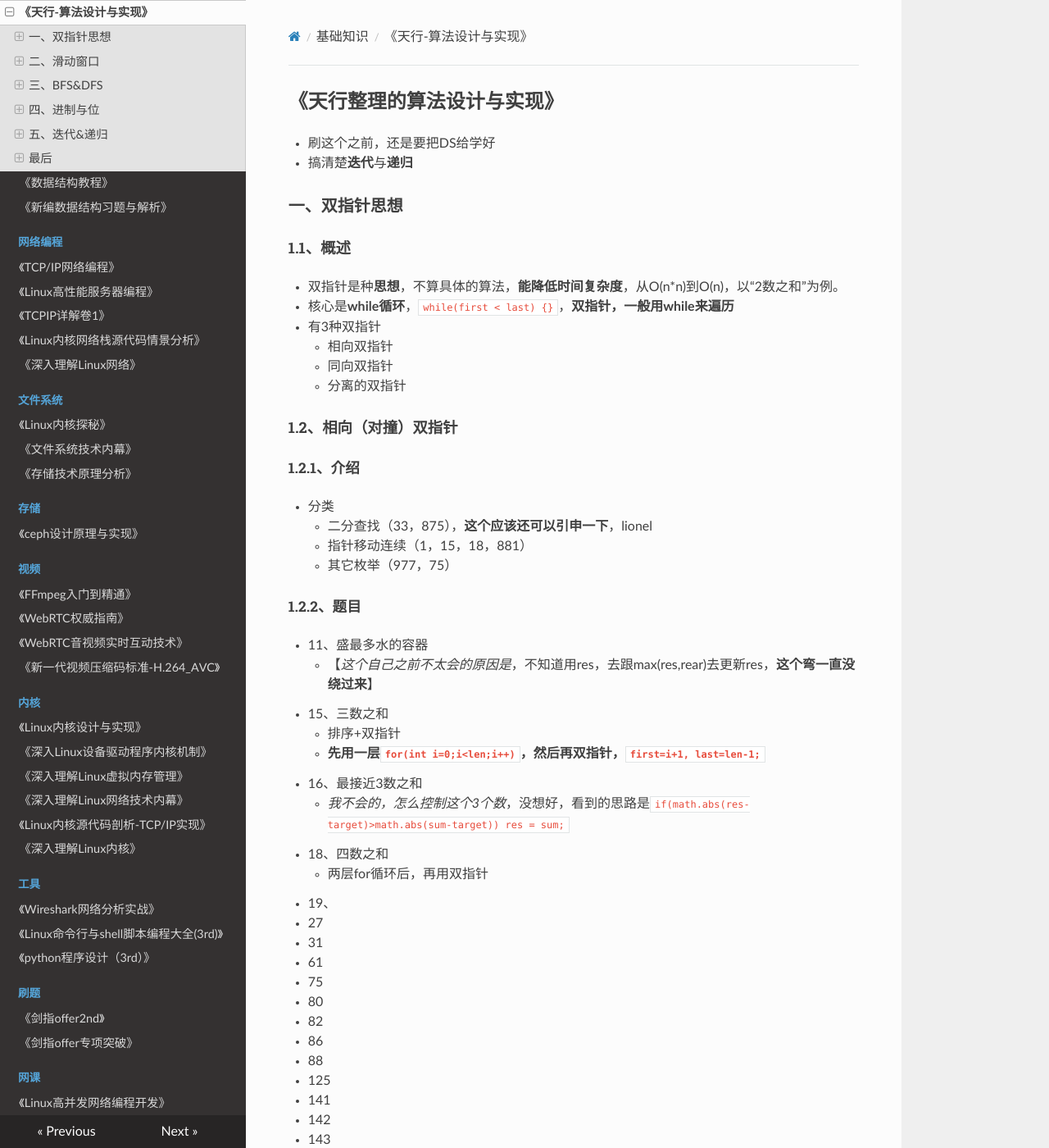
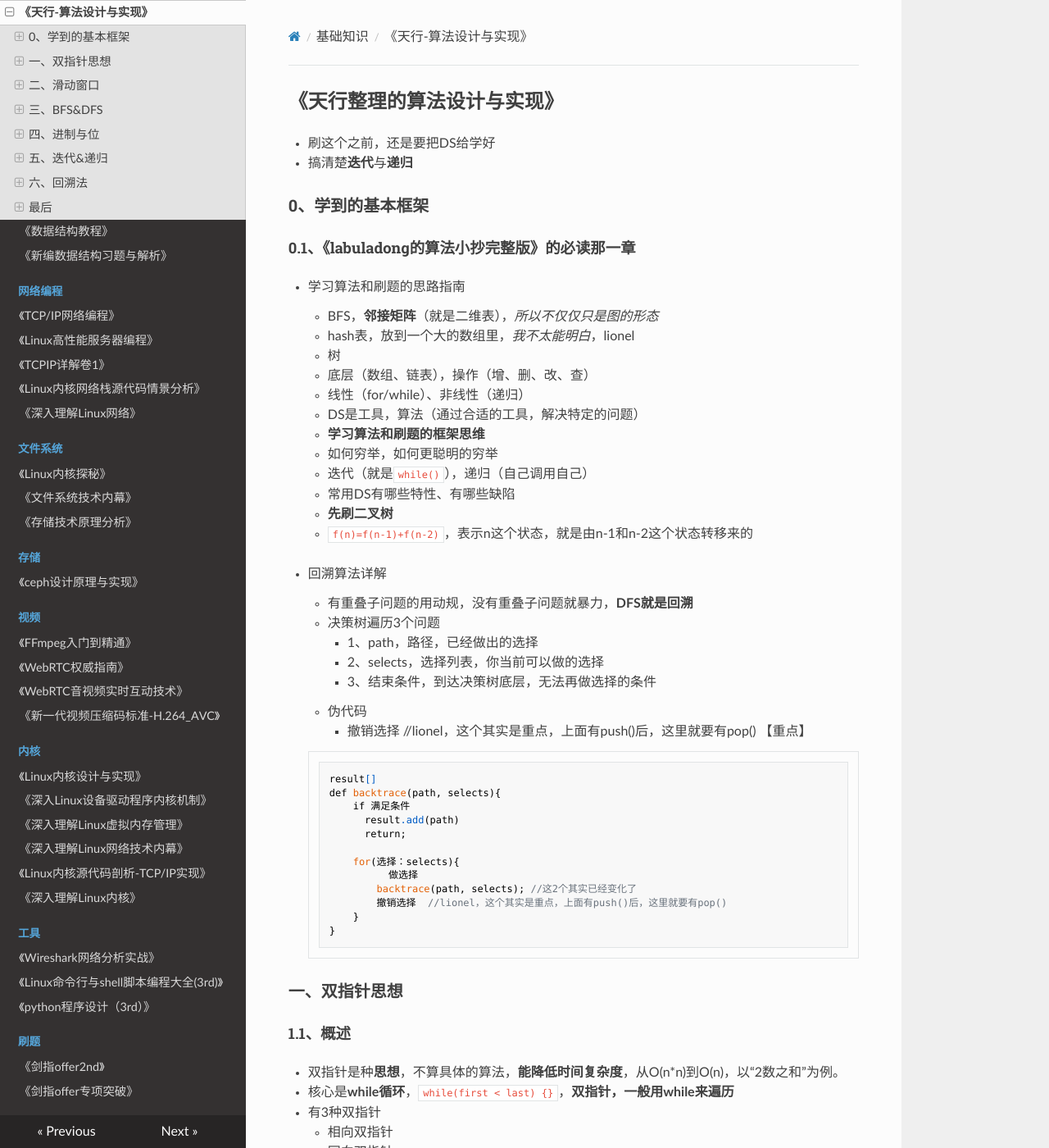
Before and after one commit to wolflion/booknotes, an MkDocs documentation site: the page built from docs/408/天行-算法设计与实现.md, in a window 1280 px wide and 1400 px high. Shown: the whole window at 82% size. Built offline with MkDocs 1.6.1, drawn with Linux system fonts in a browser that asks for light colours; nearby versions of some CDN libraries; some of the changed text lies outside the part shown.

Commit message:
Update 天行-算法设计与实现.md

````diff
--- a/docs/408/天行-算法设计与实现.md
+++ b/docs/408/天行-算法设计与实现.md
@@ -2,6 +2,54 @@
 
 + 刷这个之前，还是要把DS给学好
 + 搞清楚**迭代**与**递归**
+
+### 0、学到的基本框架
+
+#### 0.1、《labuladong的算法小抄完整版》的必读那一章
+
++ 学习算法和刷题的思路指南
+
+  + BFS，**邻接矩阵**（就是二维表），*所以不仅仅只是图的形态*
+  + hash表，放到一个大的数组里，*我不太能明白*，lionel
+  + 树
+  + 底层（数组、链表），操作（增、删、改、查）
+  + 线性（for/while）、非线性（递归）
+  + DS是工具，算法（通过合适的工具，解决特定的问题）
+  + **学习算法和刷题的框架思维**
+  + 如何穷举，如何更聪明的穷举
+  + 迭代（就是`while()`），递归（自己调用自己）
+  + 常用DS有哪些特性、有哪些缺陷
+  + **先刷二叉树**
+  + `f(n)=f(n-1)+f(n-2)`，表示n这个状态，就是由n-1和n-2这个状态转移来的
+
++ 回溯算法详解
+
+  + 有重叠子问题的用动规，没有重叠子问题就暴力，**DFS就是回溯**
+  + 决策树遍历3个问题
+    + 1、path，路径，已经做出的选择
+    + 2、selects，选择列表，你当前可以做的选择
+    + 3、结束条件，到达决策树底层，无法再做选择的条件
+  + 伪代码
+    + 撤销选择  //lionel，这个其实是重点，上面有push()后，这里就要有pop()  【重点】
+
+  ```python
+  result[]
+  def backtrace(path, selects){
+      if 满足条件
+      	result.add(path)
+      	return;
+
+      for(选择：selects){
+         	做选择
+          backtrace(path, selects); //这2个其实已经变化了
+          撤销选择  //lionel，这个其实是重点，上面有push()后，这里就要有pop()
+      }
+  }
+  ```
+
+
+
+
 
 ### 一、双指针思想
 
@@ -199,9 +247,16 @@ void bfs(int s){
 
 #### 3.3、DFS
 
++ 我没有真的弄懂这个DFS的过程，**还是要自己手撕一下，这个图怎么画，以及元素怎么流动**
++ visual go的官网
++ blog.lufficc.com，多动态图详解二叉搜索树
+
+##### 3.3.1、概述
+
 #### ref
 
 + [浅谈BFS模板思路(一)](https://blog.csdn.net/weixin_44572229/article/details/121304289)
++ [广度优先搜索遍历（BFS）在二维数组上的应用例题讲解](https://blog.csdn.net/cug_cxy/article/details/120392884)
 
 ### 四、进制与位
 
@@ -248,6 +303,12 @@ void bfs(int s){
 
 #### 5.3、递归
 
+### 六、回溯法
+
+#### 6.1、概述
+
+#### 6.2、
+
 ### 最后
 
 #### 履历
````
